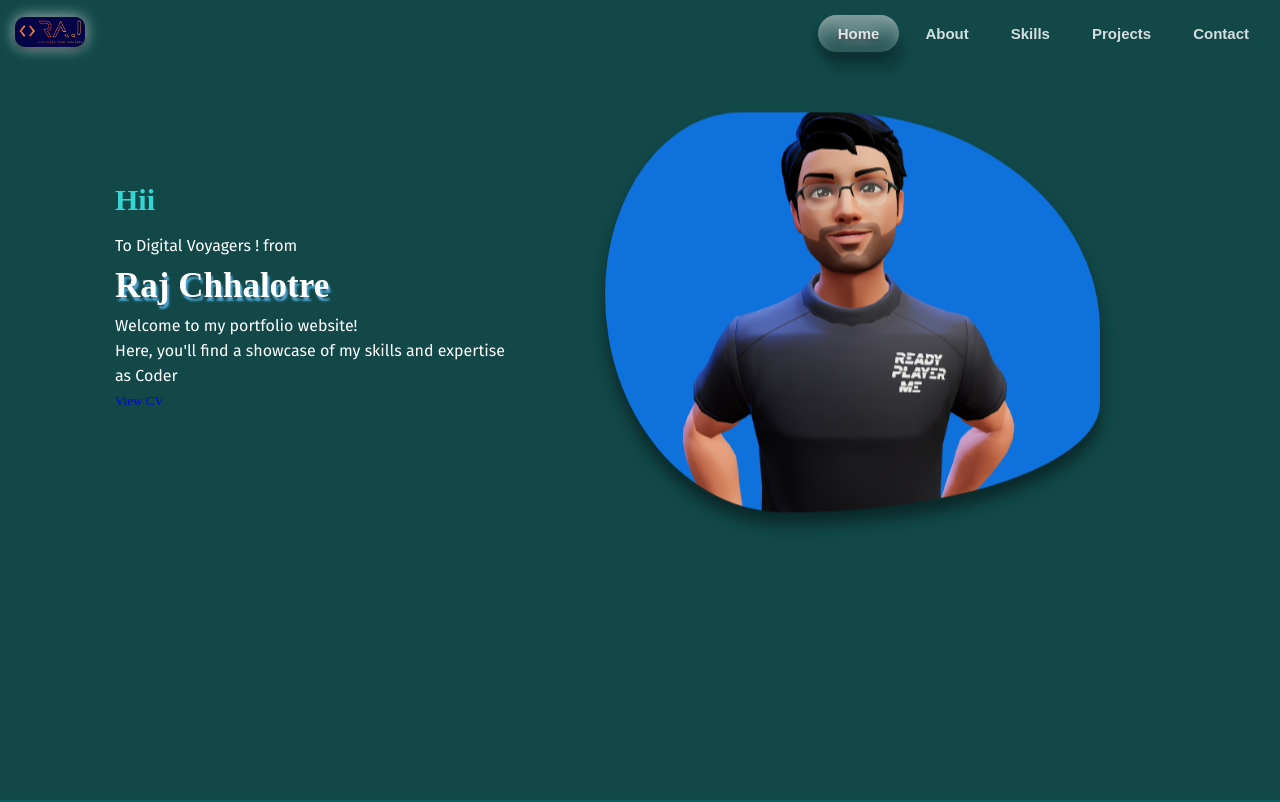
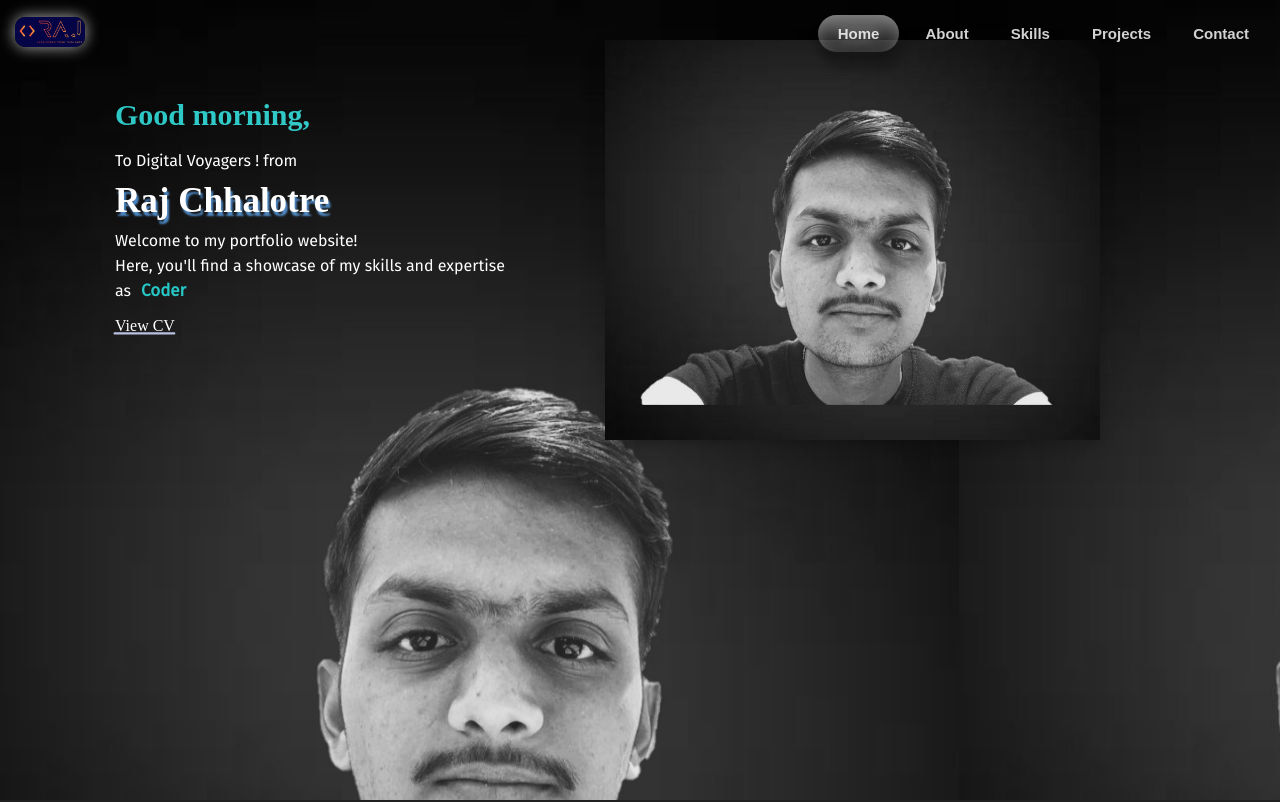
Before and after one commit to Raj-Gurjar/Raj-s-Portfolio, a React (Create React App) app: page / in a window 1280 px wide. Shown: the top 802 px of the page. Built offline with nearby package versions, Linux system fonts and the light colour scheme.

Commit message:
edit design

```diff
--- a/src/components/AboutCom.css
+++ b/src/components/AboutCom.css
@@ -4,6 +4,7 @@
     /* min-height: 100vh; */
     /* background-color: var(--black-400); */
     padding-top: 60px;
+
 
 }
 
--- a/src/components/HomeCom.css
+++ b/src/components/HomeCom.css
@@ -9,8 +9,10 @@
     z-index: 1;
     min-height: 100vh;
     overflow-x: hidden;
-    padding-top: 80px;
-    background-color: rgb(18, 72, 72);
+    /* padding-top: 80px; */
+    /* background-color: #202020; */
+    background-image: url('/src/assets/raj1.jpg');
+
 
 }
 
@@ -45,9 +47,9 @@
     animation: fadeIn 1.5s linear forwards;
 
     display: inline-block;
+}
 
 
-}
 
 .home_cls .home_txt h2 {
     display: inline-block;
@@ -73,6 +75,7 @@
 
 
     font-size: 35px;
+
     text-shadow: 2px 4px 2px #3F7FBF;
     mix-blend-mode: screen;
     animation: fadeIn 1.5s linear forwards;
@@ -110,8 +113,9 @@
 
 .home_cls .home_txt .btn1 {
     display: inline-block;
-    margin-top: 10px;
+    margin-top: 15px;
     line-height: 15px;
+
 
 }
 
@@ -130,7 +134,7 @@
 }
 
 .home_img {
-    background: url('/src/assets/ReadyPlayerMe-Avatar.png');
+    background: url('/src/assets/raj1.jpg');
     -webkit-background-size: cover;
     background-size: cover;
     background-position: center;
@@ -142,7 +146,7 @@
 
 
     background-color: rgb(14, 113, 220);
-    border-radius: 23% 23% 16% 4% / 8% 1% 2% 4%;
+    /* border-radius: 23% 23% 16% 4% / 8% 1% 2% 4%; */
 
 
 
@@ -150,7 +154,7 @@
 
 
     box-shadow: var(--shadow-black-100);
-    animation: hover_anim 5s ease-in-out infinite, jiggle 4s ease-in-out infinite;
+    /* animation: hover_anim 5s ease-in-out infinite, jiggle 4s ease-in-out infinite; */
     transition: all 1s ease-in-out;
     z-index: 2;
 
--- a/src/components/HomeCom.js
+++ b/src/components/HomeCom.js
@@ -10,23 +10,27 @@ import { Link } from 'react-router-dom';
 const Front = () => {
 
 
-  // // !---------------------------- Greetings on Home -s -----------------------*/
+  // !---------------------------- Greetings on Home -s -----------------------*/
 
+  const Greetings = () => {
+    let myDate = new Date();
+    let hours = myDate.getHours();
+    let greet;
 
-  // var myDate = new Date();
-  // var hrs = myDate.getHours();
+    if (hours < 12)
+      greet = "morning";
+    else if (hours >= 12 && hours <= 17)
+      greet = "afternoon";
+    else if (hours >= 17 && hours <= 24)
+      greet = "evening";
 
-  // var greet;
+    return greet;
+  }
 
-  // if (hrs < 12) greet = "Good Morning,";
-  // else if (hrs >= 12 && hrs <= 17) greet = "Good Afternoon,";
-  // else if (hrs >= 17 && hrs <= 24) greet = "Good Evening,";
+  // !---------------------------- Greetings on Home -e -----------------------*/
 
-  // document.querySelector(".greetings").innerHTML = greet;
+  // !---------------------------- Profession multi-text in Home -s -----------------------*/
 
-  // // !---------------------------- Greetings on Home -e -----------------------*/
-
-  // // !---------------------------- Profession multi-text in Home -s -----------------------*/
 
 
   // var typeEffect = new Typed(".prof", {
@@ -37,7 +41,7 @@ const Front = () => {
   //   backDelay: 1400,
   // });
 
-  // // !---------------------------- Profession multi-text in Home -e -----------------------*/
+  // !---------------------------- Profession multi-text in Home -e -----------------------*/
 
 
   return (
@@ -50,17 +54,27 @@ const Front = () => {
 
           <div className="home_txt">
 
-            <h3 className="greetings">Hii</h3>
+            <h3 className="greetings">Good <Greetings />,</h3>
             <p>To Digital Voyagers ! from</p>
             <h1 className="name">Raj Chhalotre</h1>
 
             <p>Welcome to my portfolio website!<br />
               Here, you'll find a showcase of my skills and expertise
-              <br />as Coder
-              <span className="prof"></span>
+              <br />as
+              <span className="prof">Coder</span>
             </p>
 
-            <a href={resume} target="_blank" className="btn" rel="noreferrer" > View CV</a>
+            {/* <a href={resume} target="_blank" className="btn" rel="noreferrer" > View CV</a> */}
+
+            <btn className="btn1">
+              <a href={resume} target="_blank" rel="noreferrer">
+                View CV
+                <svg viewBox="0 0 70 36">
+                  <path d="M6.9739 30.8153H63.0244C65.5269 30.8152 75.5358 -3.68471 35.4998 2.81531C-16.1598 11.2025 0.894099 33.9766 26.9922 34.3153C104.062 35.3153 54.5169 -6.68469 23.489 9.31527" />
+                </svg>
+              </a>
+            </btn>
+
 
           </div>
 
--- a/src/components/Nav-style.css
+++ b/src/components/Nav-style.css
@@ -51,8 +51,7 @@
 /* hh1 */
 .navbar ul li a.active {
 
-    background-image: linear-gradient(hsla(0, 0%, 100%, 0.6), hsla(0, 0%, 100%, 0) 50%,
-            hsla(0, 0%, 0%, 0.3) 50%, hsla(0, 0%, 100%, 0.2));
+
 
 
     font-family: sans-serif;
--- a/src/index.css
+++ b/src/index.css
@@ -27,6 +27,10 @@ html {
     --black-100: #f7f7f7;
     --white: #fff;
     --black-alpha-100: rgba(0, 0, 0, 0.5);
+
+    --text: #2B3044;
+    --line: #BBC1E1;
+    --line-active: #275EFE;
 }
 
 body {
@@ -38,7 +42,7 @@ body {
         #6d6d6d -78.47%,
         #11101d 91.61%
       ); */
-    background-color: #0e5e62;
+    background-color: #202020;
     background-size: 100%;
     background-repeat: no-repeat;
 
@@ -121,8 +125,8 @@ ul {
 
 
 /*?-------------------   Buttons -s   -------------------- */
-
-.all_btns {
+/*
+.btn {
 
     text-align: center;
 
@@ -146,7 +150,7 @@ ul {
 
 }
 
-.all_btns:hover {
+.btn:hover {
 
     background: #03e9f4;
     border: solid #ffffff;
@@ -162,14 +166,62 @@ ul {
 
 }
 
-.all_btns:active {
+.btn:active {
     background-color: #0000ff;
     box-shadow: 0 3px 5px #070606;
     top: 3px;
     transform: translateY(2px);
     position: relative;
     /* transition: all 0.3s ease-in-out; */
-}
+/* }  */
+
+ btn
+ {
+    margin-top: 210px;
+    font-size: 1rem;
+ }
+ btn a {
+    display: inline-block;
+    position: relative;
+    text-decoration: none;
+    color: inherit;
+    margin: 0 var(--spacing, 0px);
+    transition: margin .25s;
+ }
+
+ btn a svg {
+    width: 76px;
+    /* height: 40px; */
+    position: absolute;
+    left: 50%;
+    bottom: 0;
+    transform: translate(-50%, 7px) translateZ(0);
+    fill: none;
+    stroke: var(--stroke, var(--line));
+    stroke-linecap: round;
+    stroke-width: 2px;
+    stroke-dasharray: var(--offset, 69px) 278px;
+    stroke-dashoffset: 361px;
+    transition: stroke 0.25s ease var(--stroke-delay, 0s), stroke-dasharray 0.35s;
+    /* animation: btn_bouncy 2s infinite linear; */
+
+ }
+
+ btn a:hover {
+    --spacing: 4px;
+    --stroke: var(--line-active);
+    --stroke-delay: .1s;
+    --offset: 180px;
+ }
+
+
+
+
+
+
+
+
+
 
 
 /*?-------------------   Buttons -e   -------------------- */
```
Also changed, not shown: src/assets/raj1.jpg (added), 1 other file (tests, documents, lock files or other folders).
